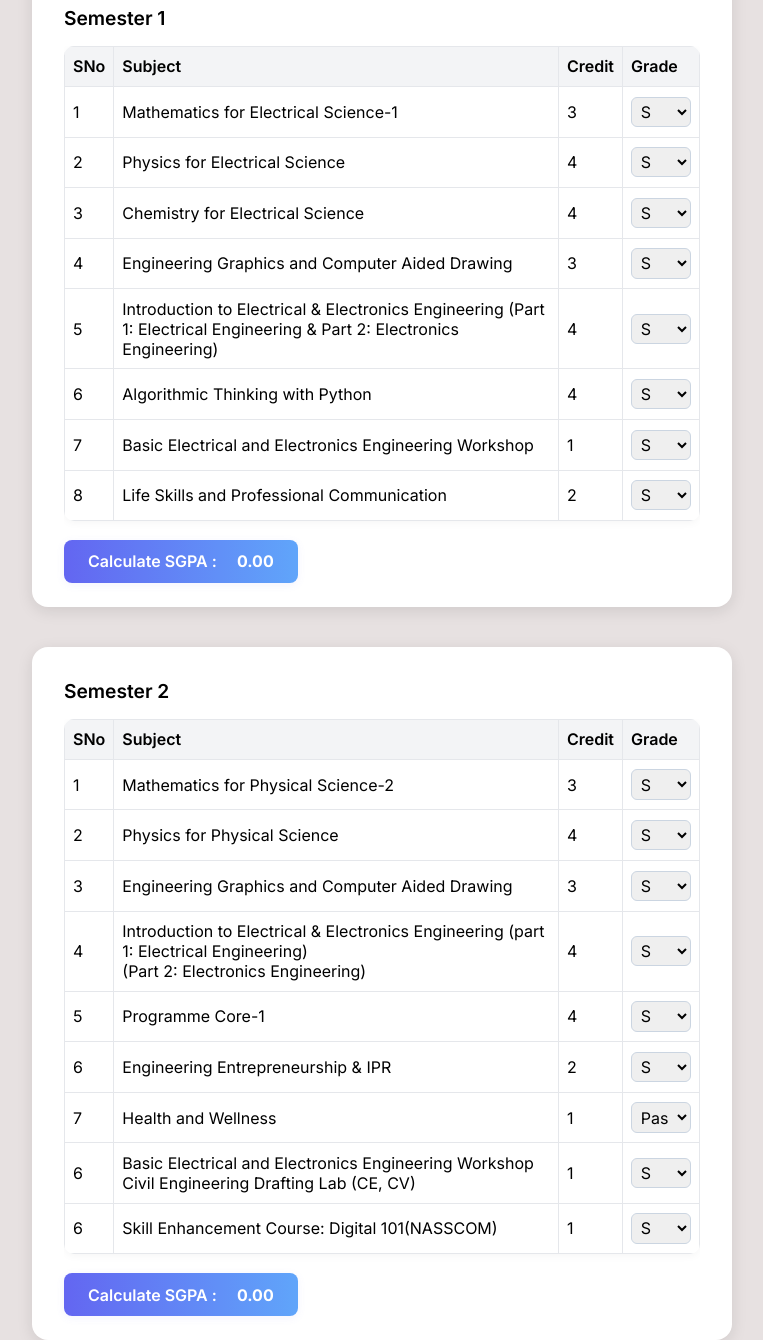
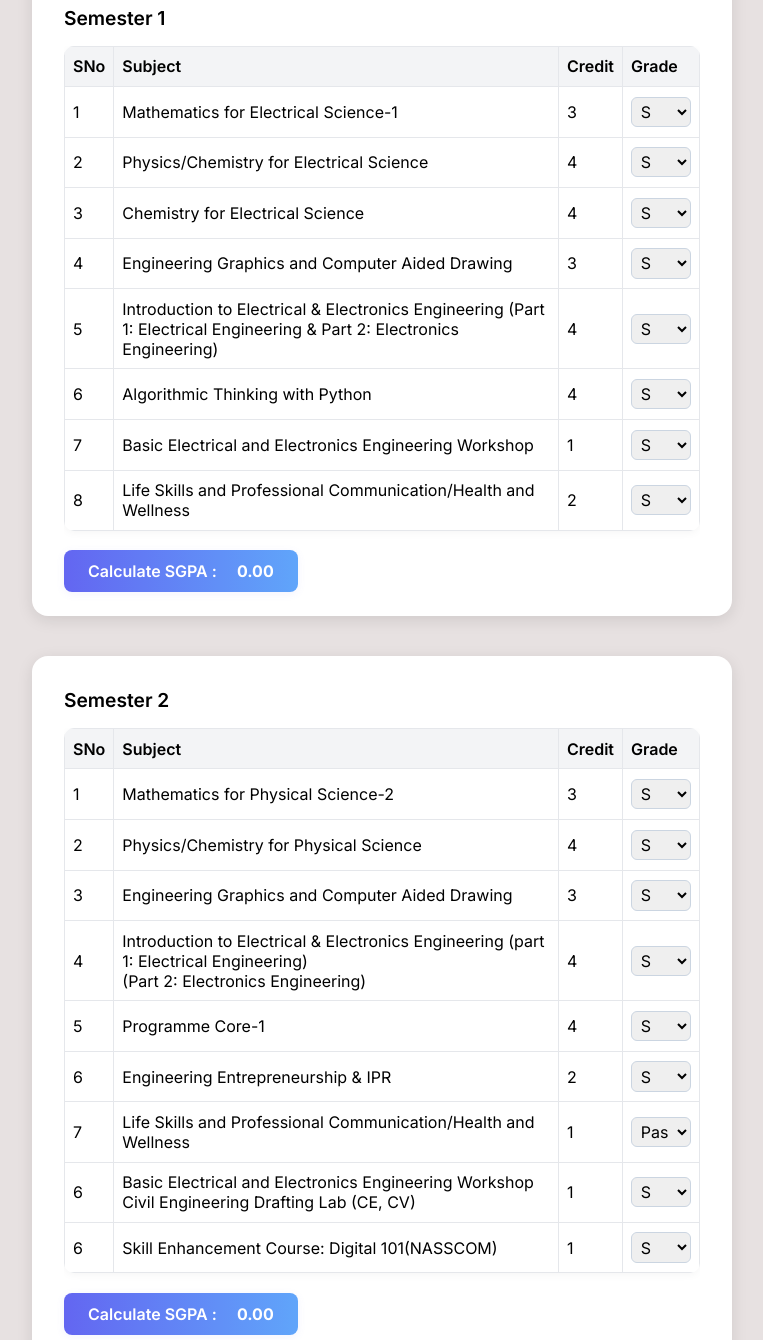
Before and after one commit to mallucoder101/KTU-GPA-Calculator, a plain HTML site: page GroupD.html in a window 1280 px wide. Shown: the part 200-1540 px from the top of the page, without its empty margins (258-1021 px from the left). Drawn offline with Linux system fonts and the light colour scheme.

Commit message:
Update GroupD.html

```diff
--- a/GroupD.html
+++ b/GroupD.html
@@ -3,7 +3,7 @@
 <head>
     <meta charset="UTF-8">
     <meta name="viewport" content="width=device-width, initial-scale=1.0">
-    <title>Group A</title>
+    <title>Group D</title>
     <link rel="preconnect" href="https://fonts.googleapis.com">
     <link rel="preconnect" href="https://fonts.gstatic.com" crossorigin>
     <link href="https://fonts.googleapis.com/css2?family=Inter:wght@400;500;600;700&display=swap" rel="stylesheet">
@@ -186,13 +186,13 @@
             </thead>
             <tbody>
                 <tr><td data-label="SNo">1</td><td data-label="Subject">Mathematics for Electrical Science-1</td><td data-label="Credit">3</td><td data-label="Grade"><select class="grade-select"><option>S</option><option>A+</option><option>A</option><option>B+</option><option>B</option><option>C</option><option>P</option><option>F</option></select></td></tr>
-                <tr><td data-label="SNo">2</td><td data-label="Subject">Physics for Electrical Science</td><td data-label="Credit">4</td><td data-label="Grade"><select class="grade-select"><option>S</option><option>A+</option><option>A</option><option>B+</option><option>B</option><option>C</option><option>P</option><option>F</option></select></td></tr>
+                <tr><td data-label="SNo">2</td><td data-label="Subject">Physics/Chemistry for Electrical Science</td><td data-label="Credit">4</td><td data-label="Grade"><select class="grade-select"><option>S</option><option>A+</option><option>A</option><option>B+</option><option>B</option><option>C</option><option>P</option><option>F</option></select></td></tr>
                 <tr><td data-label="SNo">3</td><td data-label="Subject">Chemistry for Electrical Science</td><td data-label="Credit">4</td><td data-label="Grade"><select class="grade-select"><option>S</option><option>A+</option><option>A</option><option>B+</option><option>B</option><option>C</option><option>P</option><option>F</option></select></td></tr>
                 <tr><td data-label="SNo">4</td><td data-label="Subject">Engineering Graphics and Computer Aided Drawing</td><td data-label="Credit">3</td><td data-label="Grade"><select class="grade-select"><option>S</option><option>A+</option><option>A</option><option>B+</option><option>B</option><option>C</option><option>P</option><option>F</option></select></td></tr>
                 <tr><td data-label="SNo">5</td><td data-label="Subject">Introduction to Electrical & Electronics Engineering (Part 1: Electrical Engineering & Part 2: Electronics Engineering)</td><td data-label="Credit">4</td><td data-label="Grade"><select class="grade-select"><option>S</option><option>A+</option><option>A</option><option>B+</option><option>B</option><option>C</option><option>P</option><option>F</option></select></td></tr>
                 <tr><td data-label="SNo">6</td><td data-label="Subject">Algorithmic Thinking with Python</td><td data-label="Credit">4</td><td data-label="Grade"><select class="grade-select"><option>S</option><option>A+</option><option>A</option><option>B+</option><option>B</option><option>C</option><option>P</option><option>F</option></select></td></tr>
                 <tr><td data-label="SNo">7</td><td data-label="Subject">Basic Electrical and Electronics Engineering Workshop</td><td data-label="Credit">1</td><td data-label="Grade"><select class="grade-select"><option>S</option><option>A+</option><option>A</option><option>B+</option><option>B</option><option>C</option><option>P</option><option>F</option></select></td></tr>
-                <tr><td data-label="SNo">8</td><td data-label="Subject">Life Skills and Professional Communication</td><td data-label="Credit">2</td><td data-label="Grade"><select class="grade-select"><option>S</option><option>A+</option><option>A</option><option>B+</option><option>B</option><option>C</option><option>P</option><option>F</option></select></td></tr>
+                <tr><td data-label="SNo">8</td><td data-label="Subject">Life Skills and Professional Communication/Health and Wellness</td><td data-label="Credit">2</td><td data-label="Grade"><select class="grade-select"><option>S</option><option>A+</option><option>A</option><option>B+</option><option>B</option><option>C</option><option>P</option><option>F</option></select></td></tr>
             </tbody>
         </table></div>
         <button class="sgpa-btn" onclick="calculateSGPA(1)">Calculate SGPA : <span class="sgpa-result" id="sgpa1">0.00</span></button>
@@ -210,12 +210,12 @@
             </thead>
             <tbody>
                 <tr><td>1</td><td>Mathematics for Physical Science-2</td><td>3</td><td><select class="grade-select"><option>S</option><option>A+</option><option>A</option><option>B+</option><option>B</option><option>C</option><option>P</option><option>F</option></select></td></tr>
-                <tr><td>2</td><td>Physics for Physical Science</td><td>4</td><td><select class="grade-select"><option>S</option><option>A+</option><option>A</option><option>B+</option><option>B</option><option>C</option><option>P</option><option>F</option></select></td></tr>
+                <tr><td>2</td><td>Physics/Chemistry for Physical Science</td><td>4</td><td><select class="grade-select"><option>S</option><option>A+</option><option>A</option><option>B+</option><option>B</option><option>C</option><option>P</option><option>F</option></select></td></tr>
                 <tr><td>3</td><td>Engineering Graphics and Computer Aided Drawing</td><td>3</td><td><select class="grade-select"><option>S</option><option>A+</option><option>A</option><option>B+</option><option>B</option><option>C</option><option>P</option><option>F</option></select></td></tr>
                 <tr><td>4</td><td>Introduction to Electrical & Electronics Engineering (part 1: Electrical Engineering)<br>(Part 2: Electronics Engineering)</td><td>4</td><td><select class="grade-select"><option>S</option><option>A+</option><option>A</option><option>B+</option><option>B</option><option>C</option><option>P</option><option>F</option></select></td></tr>
                 <tr><td>5</td><td>Programme Core-1</td><td>4</td><td><select class="grade-select"><option>S</option><option>A+</option><option>A</option><option>B+</option><option>B</option><option>C</option><option>P</option><option>F</option></select></td></tr>
                 <tr><td>6</td><td>Engineering Entrepreneurship & IPR</td><td>2</td><td><select class="grade-select"><option>S</option><option>A+</option><option>A</option><option>B+</option><option>B</option><option>C</option><option>P</option><option>F</option></select></td></tr>
-                <tr><td>7</td><td>Health and Wellness</td><td>1</td><td><select class="grade-select hw-select"><option>Pass</option><option>Fail</option></select></td></tr>
+                <tr><td>7</td><td>Life Skills and Professional Communication/Health and Wellness</td><td>1</td><td><select class="grade-select hw-select"><option>Pass</option><option>Fail</option></select></td></tr>
                 <tr><td>6</td><td>Basic Electrical and Electronics Engineering Workshop <br>Civil Engineering Drafting Lab (CE, CV)</td><td>1</td><td><select class="grade-select"><option>S</option><option>A+</option><option>A</option><option>B+</option><option>B</option><option>C</option><option>P</option><option>F</option></select></td></tr>
                 <tr><td>6</td><td>Skill Enhancement Course: Digital 101(NASSCOM)</td><td>1</td><td><select class="grade-select"><option>S</option><option>A+</option><option>A</option><option>B+</option><option>B</option><option>C</option><option>P</option><option>F</option></select></td></tr>
             </tbody>
```
